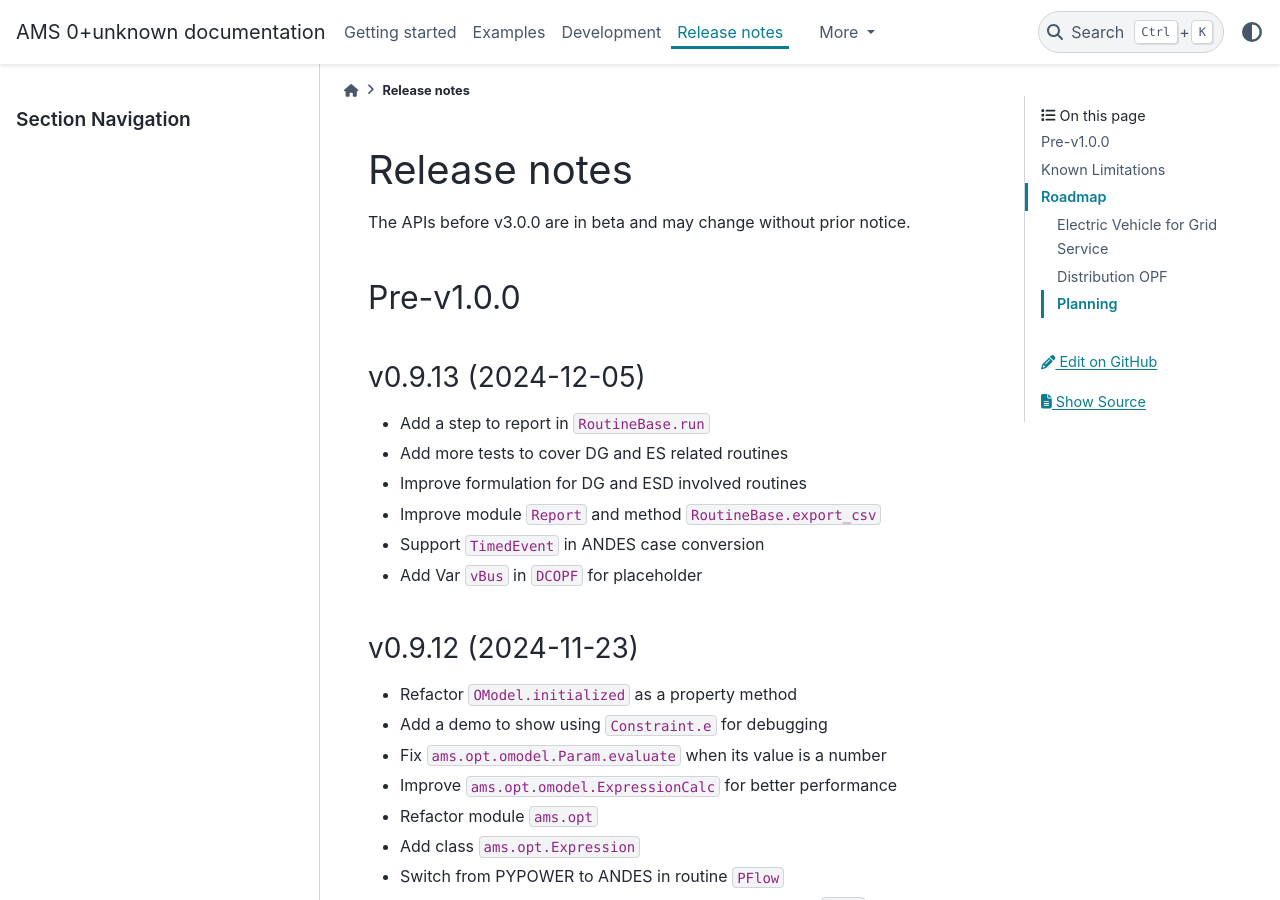
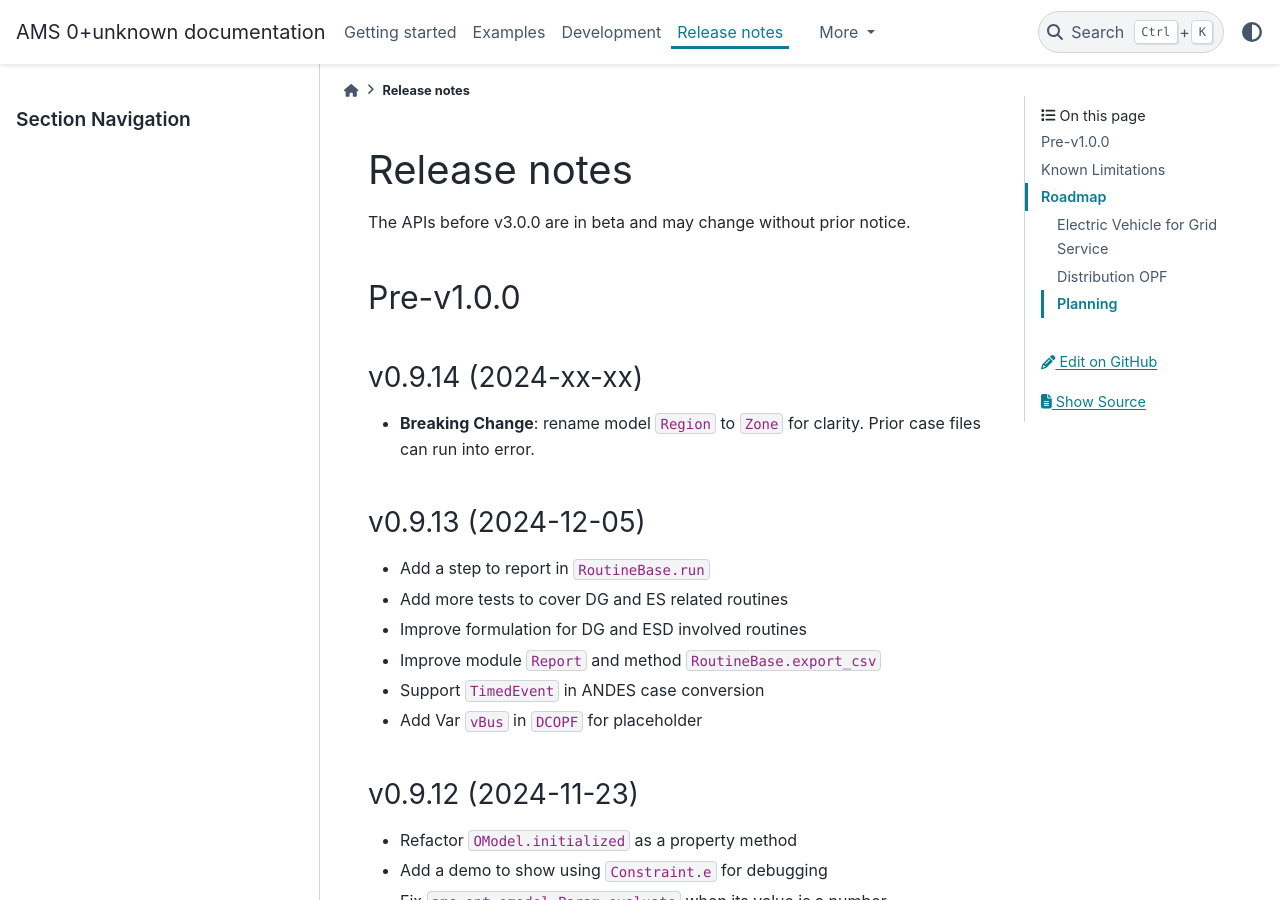
Before and after one commit to CURENT/ams, a Sphinx documentation site: the page built from docs/source/release-notes.rst, in a window 1280 px wide and 900 px high. Built offline with Sphinx 7.4.7 and the PyData theme 0.15.4, drawn with Linux system fonts in a browser that asks for light colours; pages that are not in the unit, such as notebooks, are missing from menus.

Commit message:
Update release notes

```diff
--- a/docs/source/release-notes.rst
+++ b/docs/source/release-notes.rst
@@ -8,6 +8,12 @@ The APIs before v3.0.0 are in beta and may change without prior notice.
 
 Pre-v1.0.0
 ==========
+
+v0.9.14 (2024-xx-xx)
+--------------------
+
+- **Breaking Change**: rename model ``Region`` to ``Zone`` for clarity. Prior case
+  files can run into error.
 
 v0.9.13 (2024-12-05)
 --------------------
```
